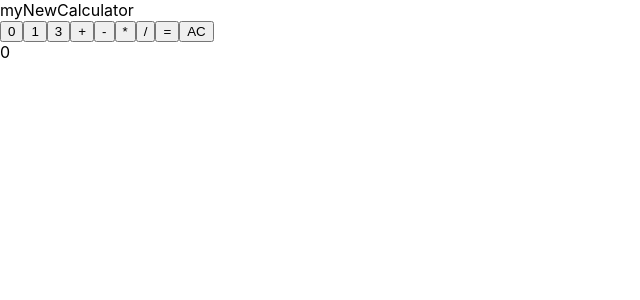
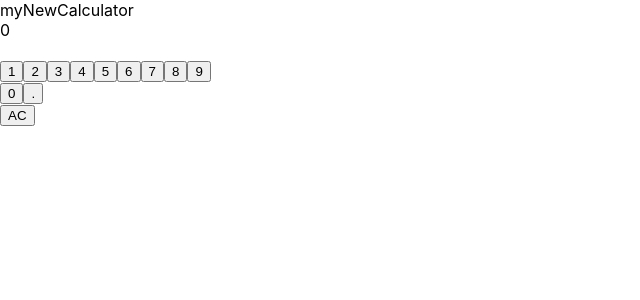
Before and after one commit to rfoong8983/calculator, a React (Create React App) app: page / in a window 1280 px wide. Shown: the top 300 px of the page, without its empty margins (0-640 px from the left). Built offline with nearby package versions, Linux system fonts and the light colour scheme.

Commit message:
Add tests to now allow more than one decimal. Create buildNumber function

```diff
--- a/src/components/calculator/calculator.jsx
+++ b/src/components/calculator/calculator.jsx
@@ -10,9 +10,12 @@ class Calculator extends React.Component {
             currentDisplay: 0
         };
 
-        this.buttons = ['0', '1', '3', '+', '-', '*', '/', '=', 'AC'];
+        this.zeroDecimal = ['0', '.'];
+        this.numbers = ['1', '2', '3', '4', '5', '6', '7', '8', '9'];
+        this.operators = ['+', '-', '*', '/', '='];
+        this.utilities = ['AC'];
 
-        this.displayButtons = this.displayButtons.bind(this);
+        this.displaySection = this.displaySection.bind(this);
         this.updateCurrentDisplay = this.updateCurrentDisplay.bind(this);
     }
 
@@ -25,10 +28,10 @@ class Calculator extends React.Component {
     }
 
 
-    displayButtons() {
+    displaySection(arr) {
         const model = this.state.model;
 
-        return this.buttons.map(val => (
+        return arr.map(val => (
             <Button
                 model={model}
                 updateCurrentDisplay={this.updateCurrentDisplay}
@@ -42,9 +45,19 @@ class Calculator extends React.Component {
         return (
             <>
                 <div>myNewCalculator</div>
-                {this.displayButtons()}
+                <div className="calculator__screen">
+                    {this.state.currentDisplay}
+                </div>
                 <br></br>
-                {this.state.currentDisplay}
+                <div className="calculator__numbers">
+                    {this.displaySection(this.numbers)}
+                </div>
+                <div className="calculator__zeroDecimal">
+                    {this.displaySection(this.zeroDecimal)}
+                </div>
+                <div className="calculator__operations">
+                    {this.displaySection(this.utilities)}
+                </div>
             </>
         )
     }
--- a/src/components/calculator/calculator_model.js
+++ b/src/components/calculator/calculator_model.js
@@ -22,6 +22,8 @@ class CalculatorModel {
 
     appendToBuilder(val) {
         if (this.lastInput === '=') this.stack = [0];
+        if (val === '.' && this.invalidDecimal()) return;
+
         this.numberBuilder = this.numberBuilder.concat(val);
         this.currentDisplay = this.numberBuilder;
         this.lastInput = val;
@@ -42,12 +44,7 @@ class CalculatorModel {
     }
 
     performOp(op) {
-        const builtNumber = this.numberBuilder;
-
-        if (builtNumber.length) {
-            this.stack.push(parseFloat(builtNumber));
-            this.numberBuilder = '';
-        }
+        this.buildNumber();
 
         switch(op) {
 
@@ -128,6 +125,39 @@ class CalculatorModel {
 
     // helper functions
 
+    buildNumber() {
+        const builtNumber = this.numberBuilder;
+
+        if (builtNumber === '.') {
+            if (this.stack[0] !== 0) this.stack.push(0);
+        } else if (this.validNumberBuilder()) {
+            this.stack.push(parseFloat(builtNumber));
+        }
+
+        this.numberBuilder = '';
+    }
+
+    validNumberBuilder() {
+        // '.' is not valid; length > 0;
+        if (!this.numberBuilder.length) return false;
+        return true;
+    }
+
+    invalidDecimal() {
+        const lastChar = this.getLastCharacter();
+        if (lastChar === '.' || this.numberBuilder.includes('.')) {
+            return true;
+        }
+    }
+
+    getLastCharacter() {
+        let lastIdx = 0;
+        if (this.numberBuilder.length) {
+            lastIdx = this.numberBuilder.length - 1;
+        }
+        return this.numberBuilder[lastIdx];
+    }
+
     evalStack() {
         while (this.stack.length > 1 && this.operatorStack.length) {
             this.evalLastTwoNums();
```
Also changed, not shown: 1 other file (tests, documents, lock files or other folders).
